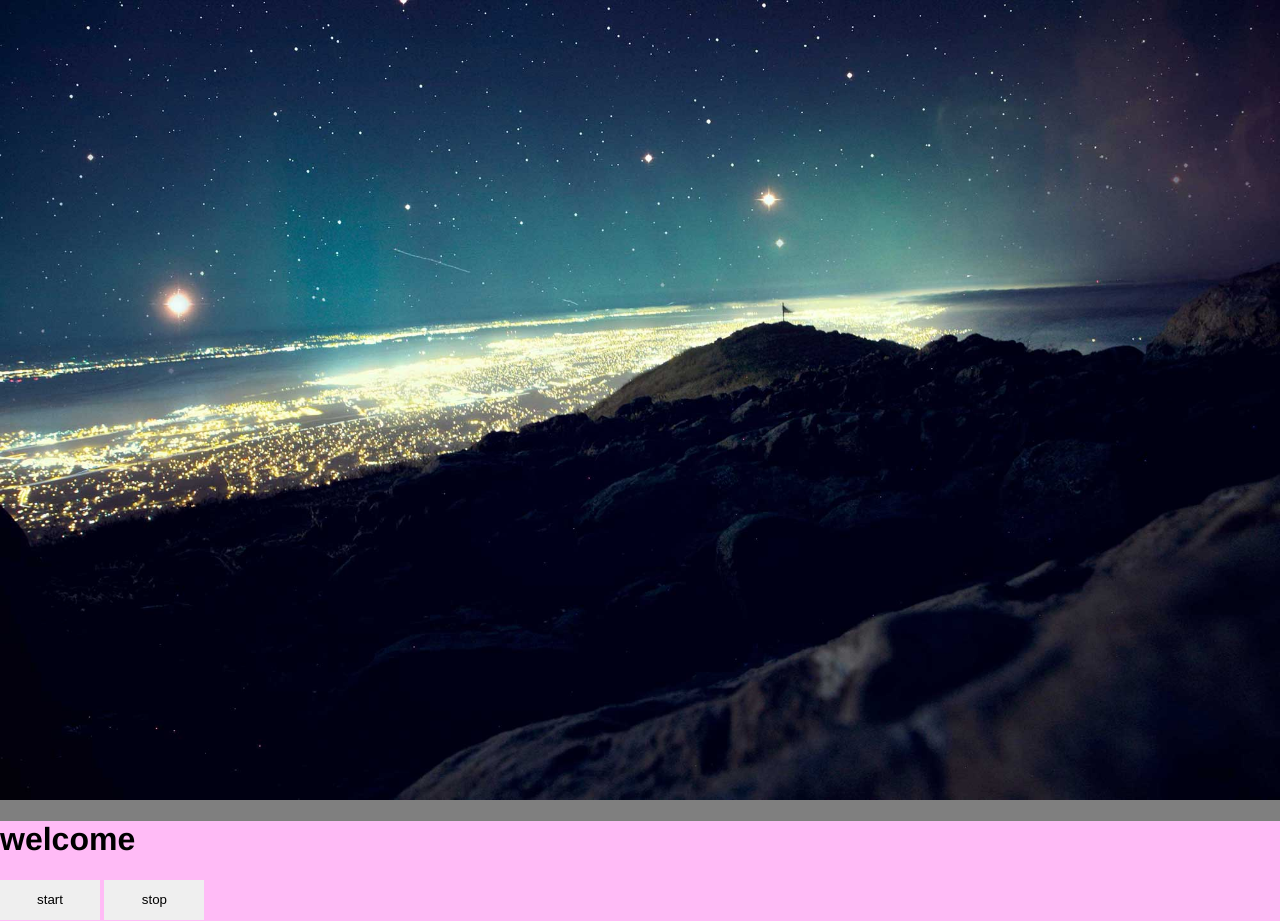
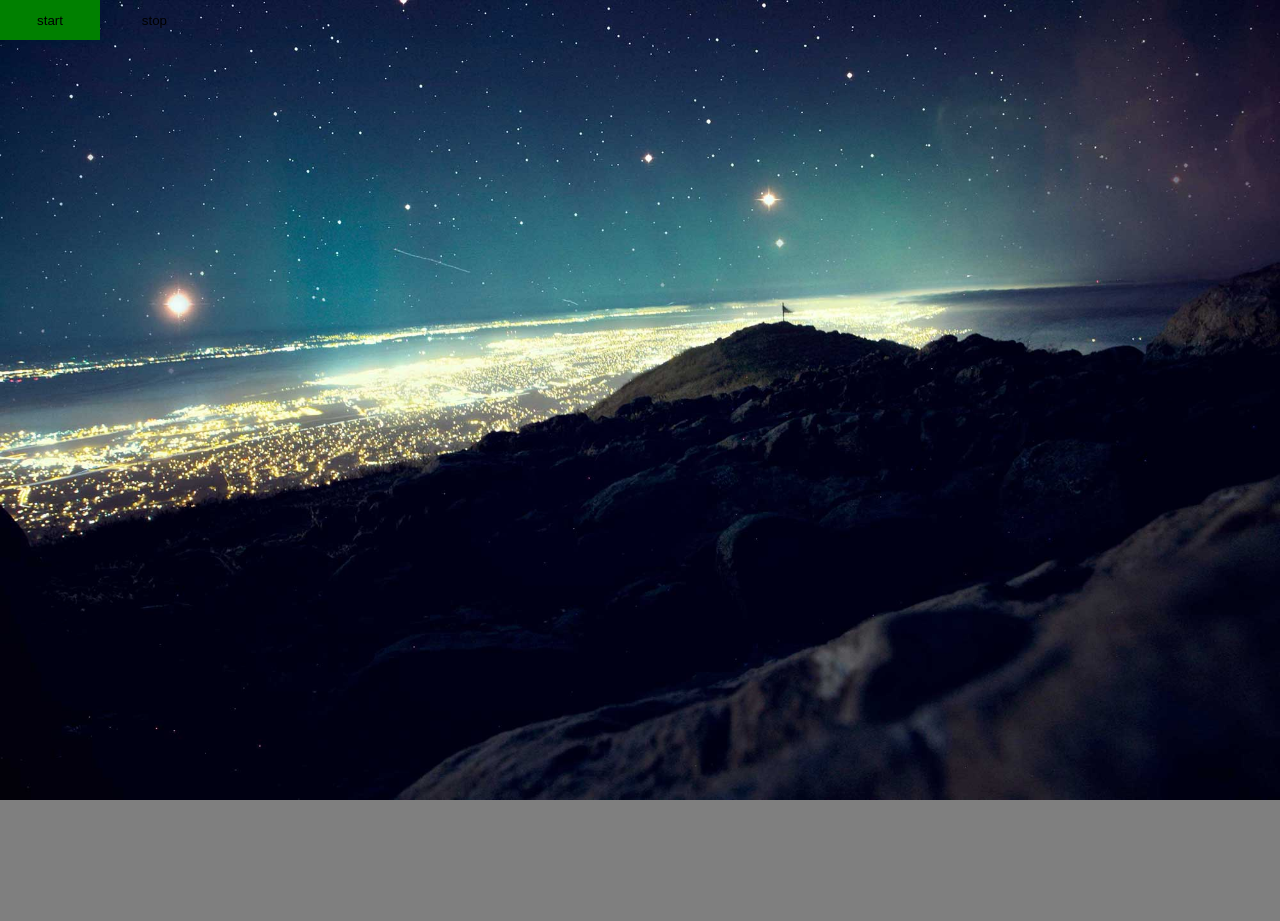
Before and after one commit to NangAIma/solid3D, a plain HTML site: page index.html in a window 1280 px wide. After the commit the page ends 800 px from the top, so only its background shows below. Drawn offline with nearby package versions, Linux system fonts and the light colour scheme.

Commit message:
silid3D1.1

```diff
--- a/css/main3dstyle.css
+++ b/css/main3dstyle.css
@@ -82,16 +82,20 @@
         }
 		#ctrSection{
 
-			height: 100px;
+			height: 40px;
 			width: 100%;
-			background: rgba(255,187,246,1.00);
+			background: rgba(255,255,255,0.0);
 			margin-top: 10;
+			z-index: 20;
+			position: absolute;
+
 		}
 .m_button{
 	height: 40px;
 	width: 100px;
 	border: 0px;
 	text-align: center;
+    background: rgba(0,0,0,0.00);
 }
 .m_button:hover{
 	background: green;
--- a/index.html
+++ b/index.html
@@ -23,11 +23,11 @@
 	</script>
 </head>
 <body>
-    <div id="container"></div>
-	<div id="ctrSection">
-		<h1>welcome</h1>
-		<button id="start" class="m_button" onclick="changeState('start')">start</button>
-		<button id="stop" class="m_button" onclick="changeState('stop')">stop</button>
+    <div id="container">
+		<div id="ctrSection">
+			<button id="start" class="m_button" onclick="changeState('start')">start</button>
+			<button id="stop" class="m_button" onclick="changeState('stop')">stop</button>
+		</div>
 	</div>
 	<script>
 		var times=3;//抽奖次数
```
